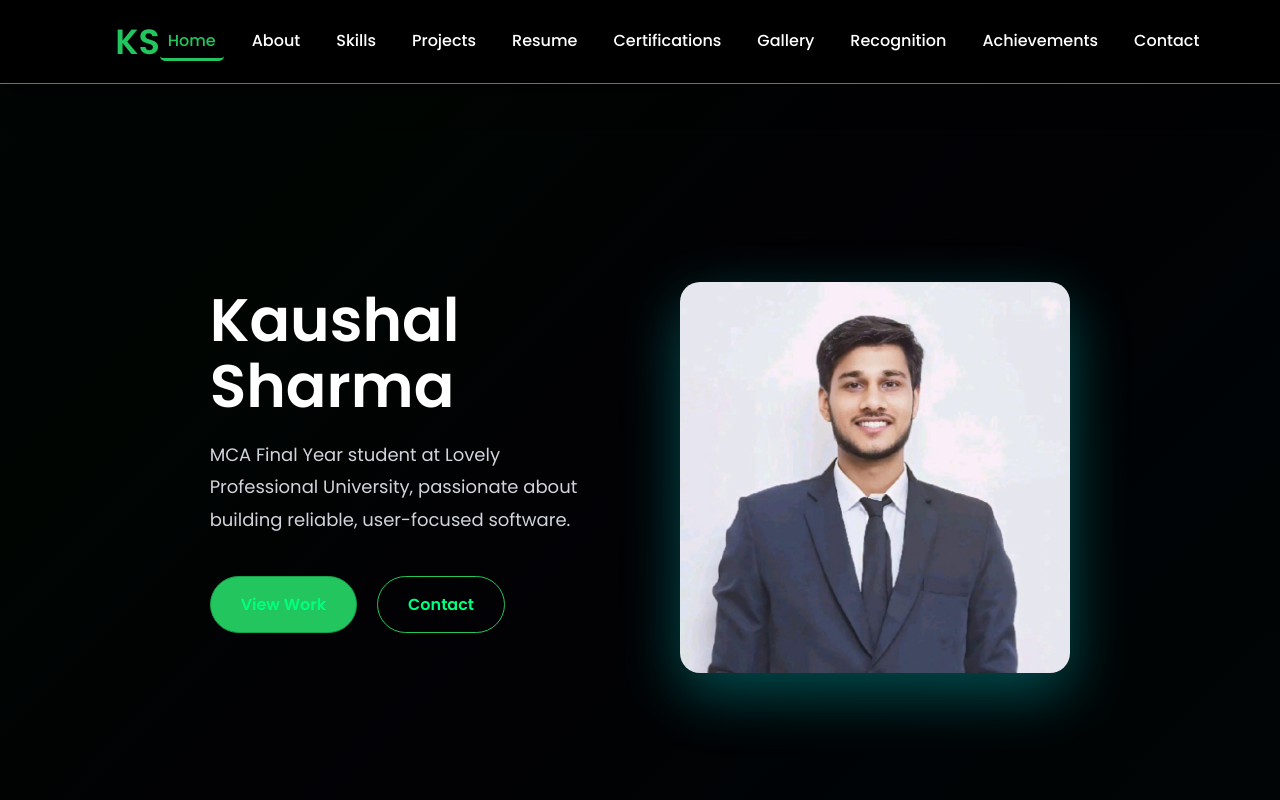
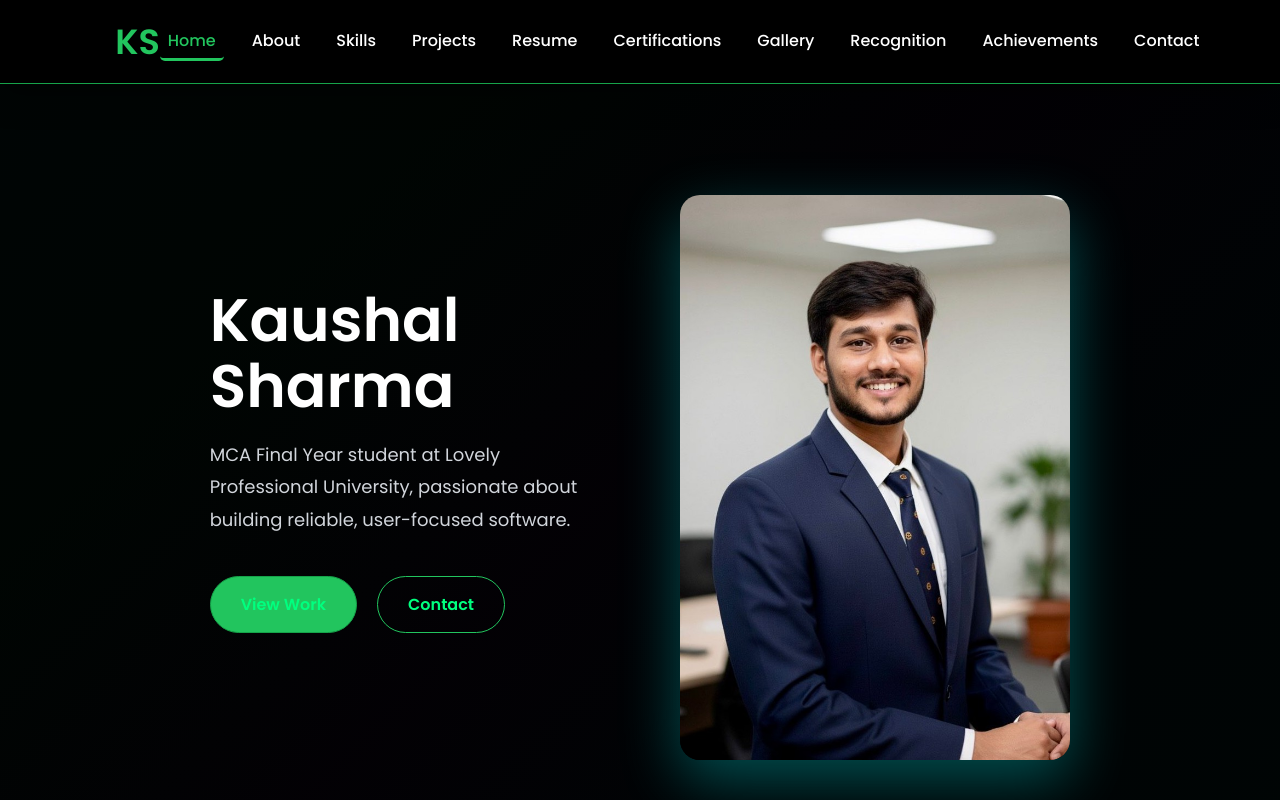
Before and after one commit to KaushalSharma14/kaushal_Portfolio, a React (Create React App) app: page / in a window 1280 px wide. Shown: the top 800 px of the page. Built offline with nearby package versions, Linux system fonts and the light colour scheme.

Commit message:
Initial commit of my project

```diff
--- a/src/components/Hero.js
+++ b/src/components/Hero.js
@@ -22,7 +22,7 @@ const Hero = () => {
         </div>
         <div className="hero-image">
           <div className="image-container">
-            <img src="/kaushal sharma.jpg" alt="Kaushal Sharma" className="hero-profile" />
+            <img src="/Kaushal Sharma.jpg" alt="Kaushal Sharma" className="hero-profile" />
           </div>
         </div>
       </div>
```
Also changed, not shown: public/kaushal sharma.jpg.
